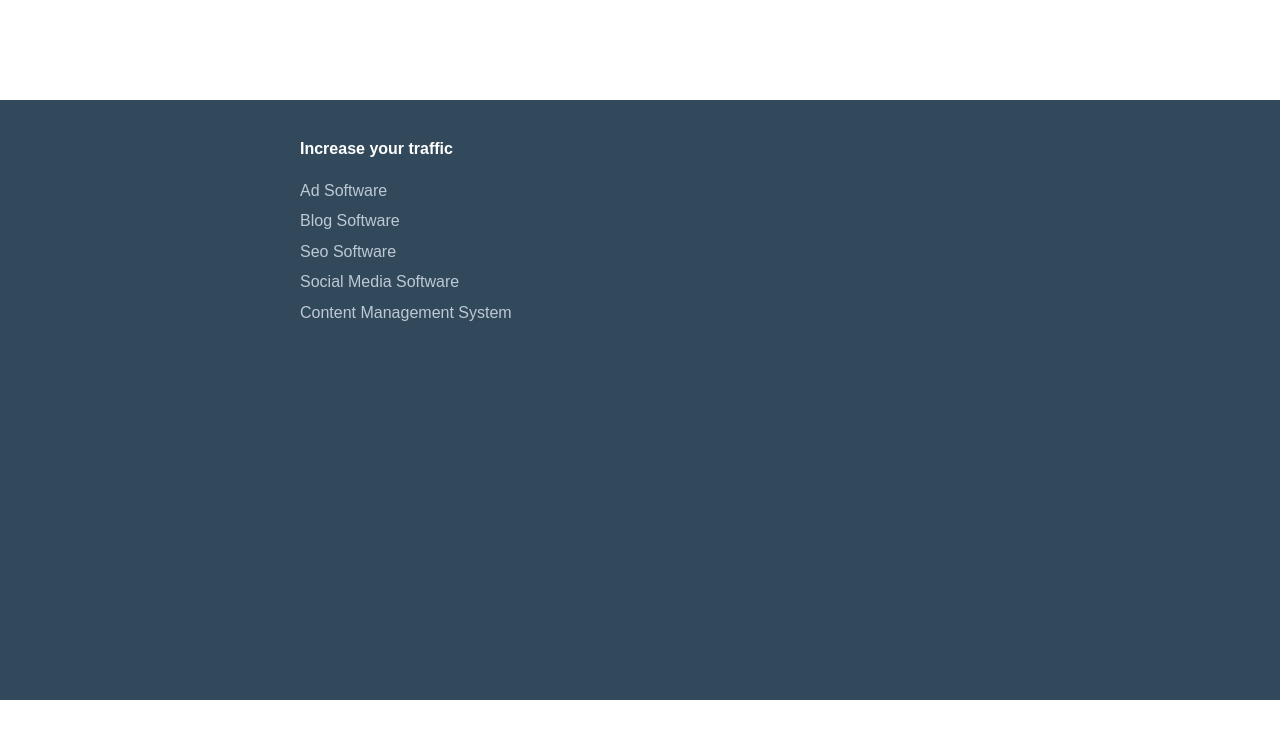
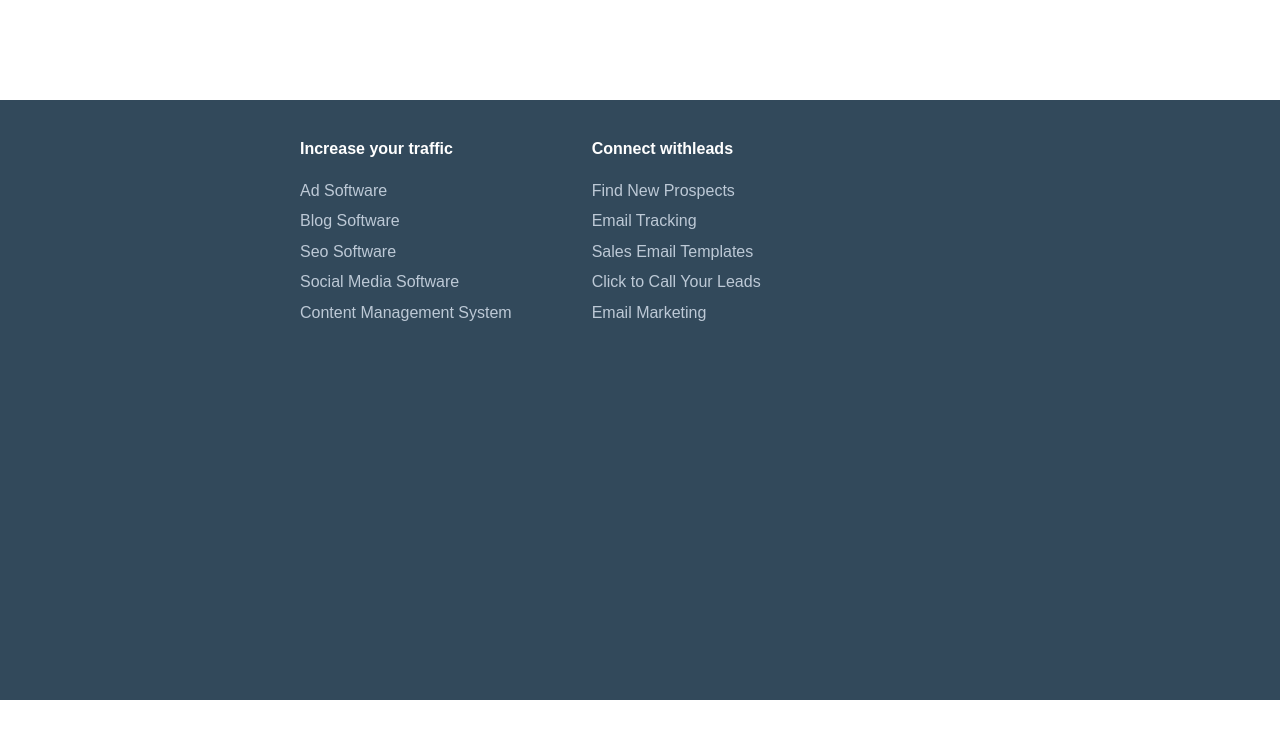
Before and after one commit to antoniaparini/htmlcss-hubspot, a plain HTML site: page index.html in a window 1280 px wide. Shown: the part 3869-4607 px from the top of the page. Drawn offline with Linux system fonts and the light colour scheme.

Commit message:
Footer 2

```diff
--- a/css/style.css
+++ b/css/style.css
@@ -1147,7 +1147,7 @@ background-color: #ffffff;
   margin-left: 300px;
 }
 .container-footer{
-  /*width:25%;*/
+
 }
 .list-items-1{
   list-style: none;
@@ -1162,6 +1162,35 @@ background-color: #ffffff;
   list-style: none;
   margin-left: 300px;
 }
+/**FINE COLONNA FOOTER 1**/
+
+.main-container-footer .container-footer2 {
+  float: left;
+}
+
+.connect-with-leads-title{
+  list-style: none;
+  font-family: Arial;
+  color: white;
+  text-align: left;
+  padding-top: 40px;
+  margin-left: 80px;
+}
+.container-footer2{
+
+}
+.list-items-2{
+  list-style: none;
+  text-align: left;
+  font-family: Arial;
+  color: #bdc9d6;
+  line-height: 1.9;
+
+}
+
+.list-items-2{
+  list-style: none;
+  margin-left: 80px;
 
 /*.header-top {
 height: 80px;
--- a/index.html
+++ b/index.html
@@ -428,12 +428,19 @@
               <li>Content Management System</li>
 
             </ul>
-            <!--Seconda Lista right side Loghi Start Growing-->
-            <ul class="lista-immagini-start-growing">
-              <li></li>
-              <li></li>
-              <li></li>
-              <li></li>
+          </div>
+          <div class="container-footer2">
+            <ul class="connect-with-leads-title">
+              <li><b>Connect withleads</b></li>
+              <li>&nbsp;</li>
+            </ul>
+            <ul class="list-items-2">
+              <li>Find New Prospects</li>
+              <li>Email Tracking</li>
+              <li>Sales Email Templates</li>
+              <li>Click to Call Your Leads</li>
+              <li>Email Marketing</li>
+
             </ul>
           </div>
         </div>
```
